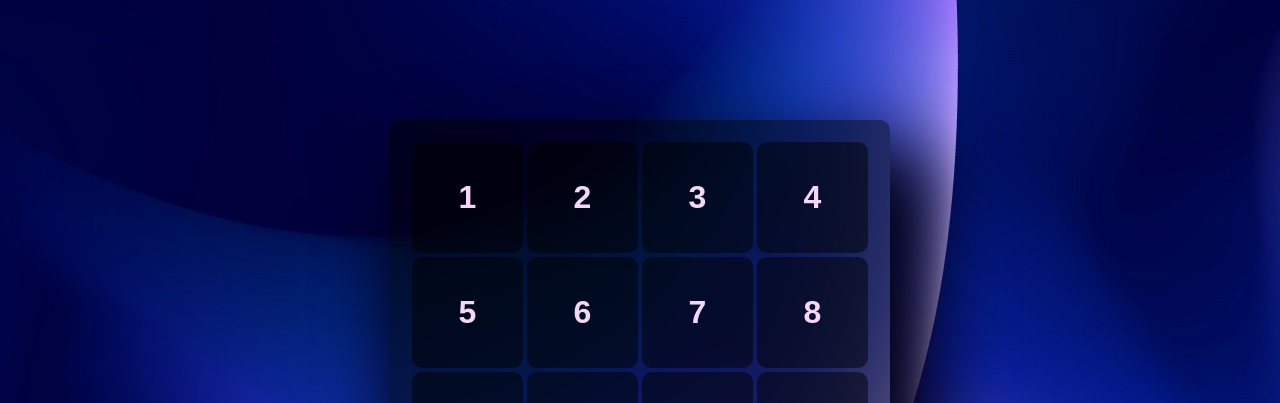
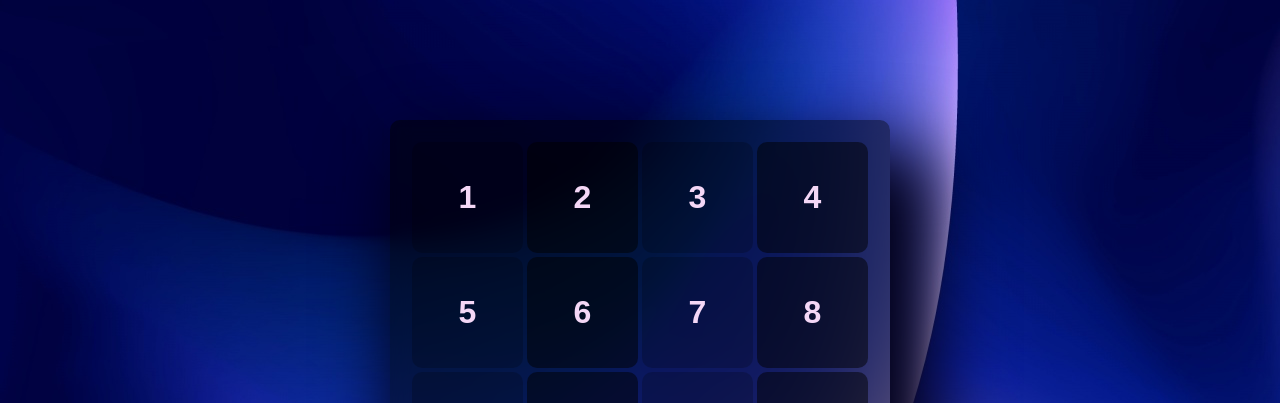
Before and after one commit to csanszy/Puzzle, a plain HTML site: page index.html in a window 1280 px wide. Shown: the top 403 px of the page. Drawn offline with Linux system fonts and the light colour scheme.

Commit message:
Update styles.css

```diff
--- a/styles.css
+++ b/styles.css
@@ -49,6 +49,10 @@ table{
     display: flex;
     justify-content: center;
     align-items: center;
+}
+
+#paratlan{
+    background-color:rgba(0,0,0,.2);
 }
 
 .submit {
```
